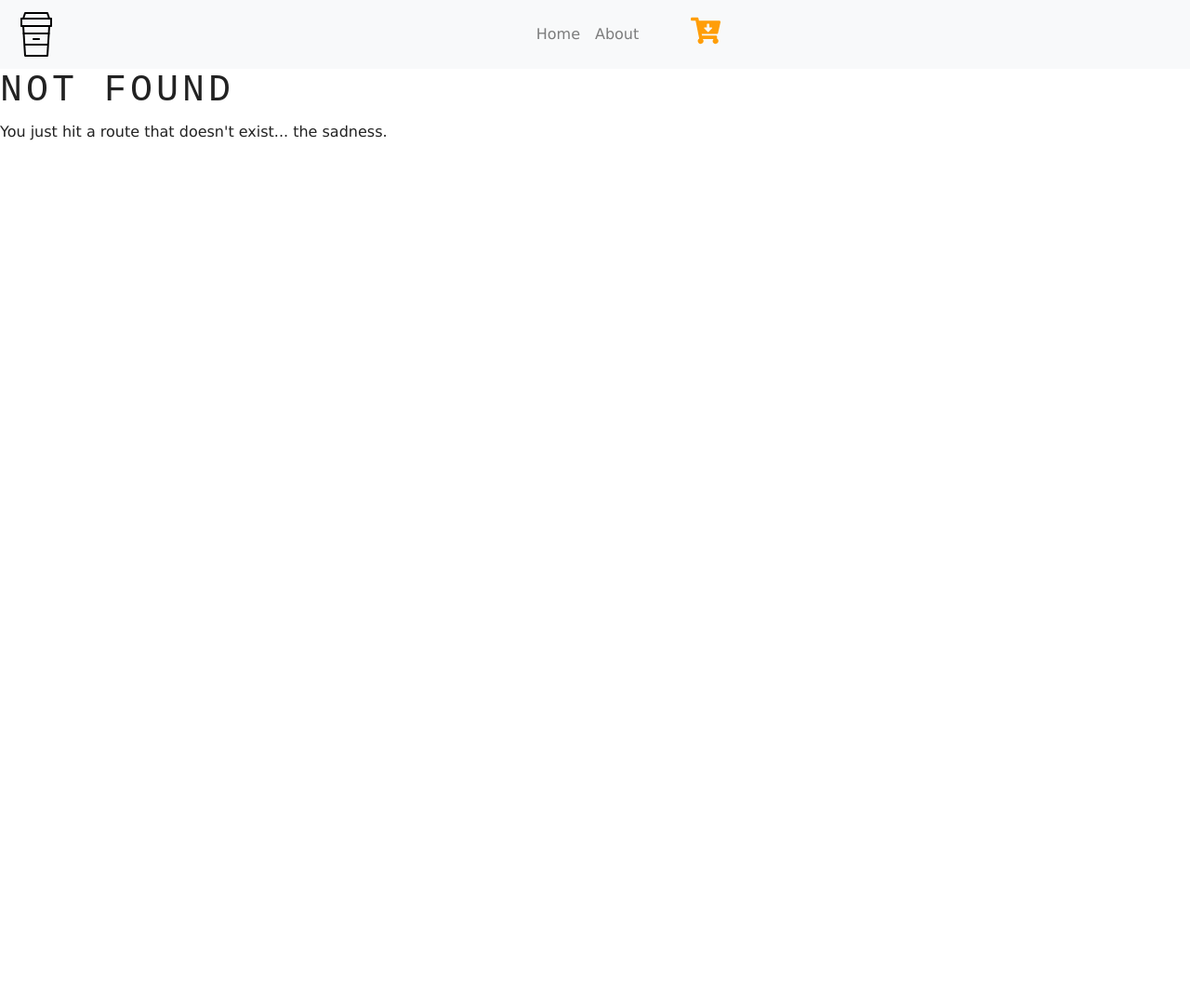
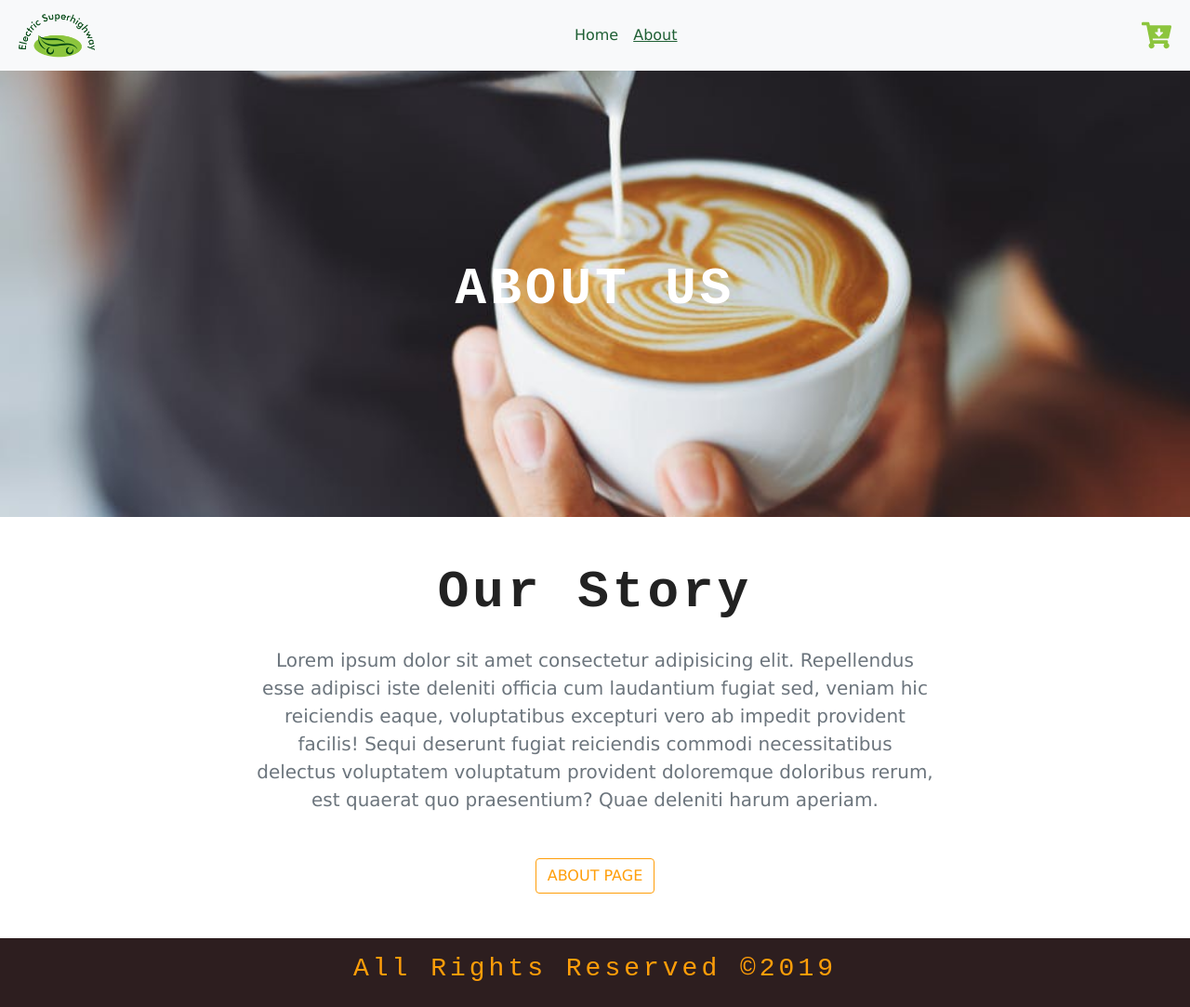
Before and after one commit to DanielNoonan/gatsby-ecom, a Gatsby site: page /about in a window 1280 px wide. Before the commit this address had no page. Shown: the whole page at 93% size. Before the commit the page ends 800 px from the top, so only its background shows below. Built offline with nearby package versions, Linux system fonts and the light colour scheme; Gatsby itself is replaced by a stand-in of ours.

```diff
--- a/gatsby-config.js
+++ b/gatsby-config.js
@@ -1,3 +1,8 @@
+// Enables the use of Environment Variable for keeping API keys etc secret.
+require("dotenv").config({
+  path: `.env.${process.env.NODE_ENV}`,
+})
+
 module.exports = {
   siteMetadata: {
     title: `Electric Super Highway`,
@@ -11,6 +16,14 @@
       options: {
         name: `images`,
         path: `${__dirname}/src/images`,
+      },
+    },
+    {
+      resolve: `gatsby-source-contentful`,
+      options: {
+        spaceId: process.env.CONTENTFUL_SPACE_ID,
+        // Learn about environment variables: https://gatsby.dev/env-vars
+        accessToken: process.env.CONTENTFUL_ACCESS_TOKEN,
       },
     },
     `gatsby-transformer-sharp`,
--- a/package.json
+++ b/package.json
@@ -12,6 +12,7 @@
     "gatsby-plugin-offline": "^2.0.25",
     "gatsby-plugin-react-helmet": "^3.0.12",
     "gatsby-plugin-sharp": "^2.0.32",
+    "gatsby-source-contentful": "^2.0.46",
     "gatsby-source-filesystem": "^2.0.29",
     "gatsby-transformer-sharp": "^2.1.17",
     "prop-types": "^15.7.2",
--- a/src/components/Globals/Footer.js
+++ b/src/components/Globals/Footer.js
@@ -1,9 +1,19 @@
-import React from 'react'
+import React from "react"
 
 export default function Footer() {
   return (
     <div>
-
+      <footer className="footer py-3">
+        <div className="container">
+          <div className="row">
+            <div className="col-10 mx-auto col-md-6 text-yellow text-center text-capitalize">
+              <h3>
+                all rights reserved &copy;{new Date().getFullYear().toString()}
+              </h3>
+            </div>
+          </div>
+        </div>
+      </footer>
     </div>
   )
 }
--- a/src/components/Globals/Navbar.js
+++ b/src/components/Globals/Navbar.js
@@ -1,6 +1,6 @@
 import React, { Component } from "react"
 import { Link } from "gatsby"
-import logo from "../../images/logo.svg"
+import logo from "../../images/ESlogo.png"
 import { FaCartArrowDown } from "react-icons/fa"
 
 export default class Navbar extends Component {
@@ -37,7 +37,7 @@
     return (
       <nav className="navbar navbar-expand-sm bg-light navbar-light">
         <Link to="/" className="navbar-brand">
-          <img src={logo} alt="logo" />
+          <img src={logo} alt="logo" className="logo ml-1" />
         </Link>
         <button
           className="navbar-toggler"
@@ -51,16 +51,20 @@
             {this.state.links.map(link => {
               return (
                 <li key={link.id} className="nav-item">
-                  <Link to={link.path} className="nav-link text-capitalize">
+                  <Link
+                    to={link.path}
+                    activeStyle={{ textDecoration: "underline" }}
+                    className="nav-link text-capitalize text-dark-green"
+                  >
                     {link.text}
                   </Link>
                 </li>
               )
             })}
-            <li className="nav-item ml-sm-5">
-              <FaCartArrowDown className="cart-icon" />
-            </li>
+            {/* <li className="nav-item ml-sm-5">
+            </li> */}
           </ul>
+          <FaCartArrowDown className="cart-icon mr-1" />
         </div>
       </nav>
     )
--- a/src/components/layout.css
+++ b/src/components/layout.css
@@ -4,6 +4,9 @@
   --mainGrey: #ece8dc;
   --mainWhite: #fff;
   --mainDark: #222;
+  --mainGreen: rgb(140, 197, 61);
+  /* --mainDarkGreen: rgb(0, 69, 16); */
+  --mainDarkGreen: rgb(31, 95, 52);
 }
 
 body {
@@ -26,13 +29,22 @@
   color: var(--mainYellow);
 }
 
+.text-dark-green {
+  color: var(--mainDarkGreen) !important;
+}
+
+.logo {
+  max-height: 50px;
+}
+
 .cart-icon {
   cursor: pointer;
-  color: var(--mainYellow);
+  color: var(--mainGreen);
   font-size: 2rem;
 }
 
-.default-background {
+.default-background,
+.about-background {
   min-height: 100vh;
   display: flex;
   align-items: center;
@@ -42,12 +54,20 @@
   background-size: cover;
 }
 
+.about-background {
+  min-height: 60vh;
+}
+
 .btn-yellow {
-    color: var(--mainYellow);
-    border-color: var(--mainYellow);
+  color: var(--mainYellow);
+  border-color: var(--mainYellow);
 }
 
 .btn-yellow:hover {
-    background: var(--mainYellow);
-    color: var(--mainBrown);
+  background: var(--mainYellow);
+  color: var(--mainBrown);
 }
+
+.footer {
+  background: var(--mainBrown);
+}
--- a/src/components/layout.js
+++ b/src/components/layout.js
@@ -10,6 +10,7 @@
 import { StaticQuery, graphql } from "gatsby"
 
 import Navbar from "./Globals/Navbar"
+import Footer from "./Globals/Footer"
 
 import "./bootstrap.min.css"
 import "./layout.css"
@@ -18,6 +19,7 @@
   <>
     <Navbar />
     {children}
+    <Footer />
   </>
 )
 
--- /dev/null
+++ b/src/pages/about.js
@@ -0,0 +1,33 @@
+import React from "react"
+import { Link, graphql } from "gatsby"
+
+import SEO from "../components/seo"
+import Layout from "../components/layout"
+import BackgroundSection from "../components/Globals/BackgroundSection"
+import Info from "../components/Home/Info"
+
+const AboutPage = ({ data }) => (
+  <Layout>
+    <SEO title="Home" keywords={[`gatsby`, `application`, `react`]} />
+    <BackgroundSection
+      img={data.img.childImageSharp.fluid}
+      title="about us"
+      styleClass="about-background"
+    />
+    <Info />
+  </Layout>
+)
+
+export const query = graphql`
+  {
+    img: file(relativePath: { eq: "about-background.jpeg" }) {
+      childImageSharp {
+        fluid {
+          ...GatsbyImageSharpFluid_tracedSVG
+        }
+      }
+    }
+  }
+`
+
+export default AboutPage
```
Also changed, not shown: src/images/ESlogo.png (added), 2 other files.
